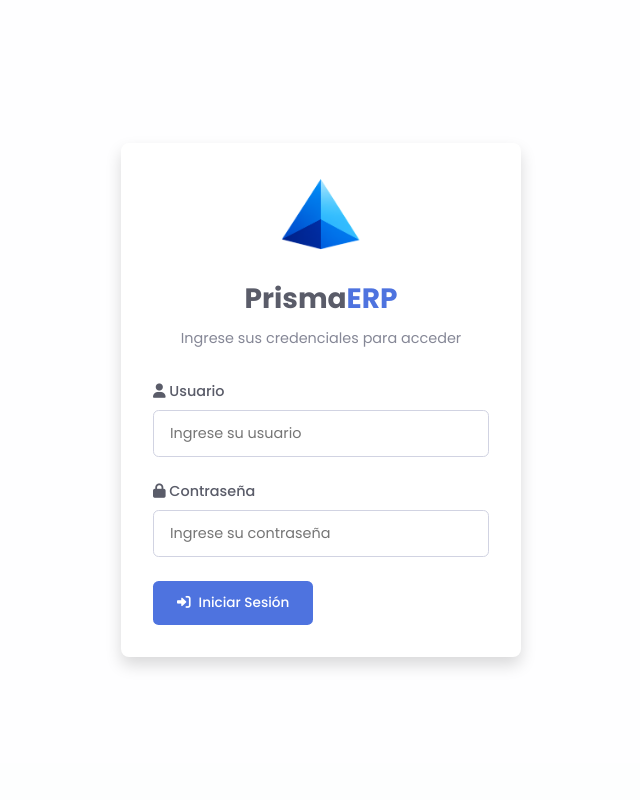
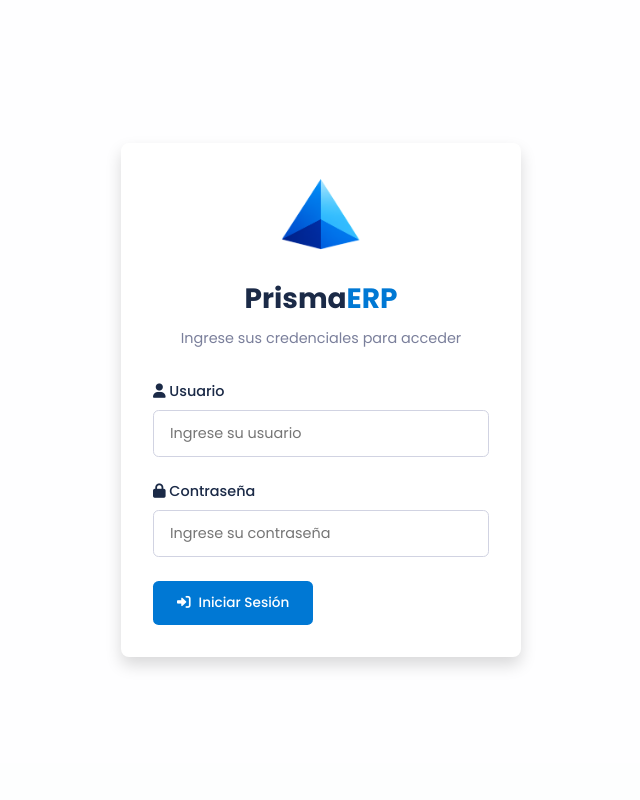
Before and after one commit to yvnsdev/parking-system, a PHP site: page / in a window 1280 px wide. Shown: the whole page, without its empty margins (319-959 px from the left). Run offline with PHP 8.4, Linux system fonts and the light colour scheme; some libraries are stand-ins or nearby versions.

Commit message:
style: new colors

```diff
--- a/styles.css
+++ b/styles.css
@@ -2,16 +2,16 @@
 /* VARIABLES Y RESET     */
 /* ==================== */
 :root {
-    --primary: #4e73df;
-    --primary-dark: #2e59d9;
-    --secondary: #858796;
-    --success: #1cc88a;
-    --info: #36b9cc;
-    --warning: #f6c23e;
-    --danger: #e74a3b;
-    --danger-hover: #c0392b;
-    --light: #f8f9fc;
-    --dark: #5a5c69;
+  --primary: #0078d4;         /* Azul brillante (frontal derecho) */
+  --primary-dark: #004eaa;    /* Azul profundo (frontal izquierdo) */
+  --secondary: #7a7f9b;       /* Gris azulado neutral */
+  --success: #1db489;         /* Verde moderno complementario */
+  --info: #00aaff;            /* Azul celeste (cara superior clara) */
+  --warning: #ffc107;         /* Amarillo intenso */
+  --danger: #e74a3b;          /* Rojo actual */
+  --danger-hover: #c0392b;    /* Rojo oscuro */
+  --light: #f4f6fb;           /* Casi blanco con tono azulado */
+  --dark: #1b2a47;            /* Azul noche intenso */
 }
 
 * {
```
